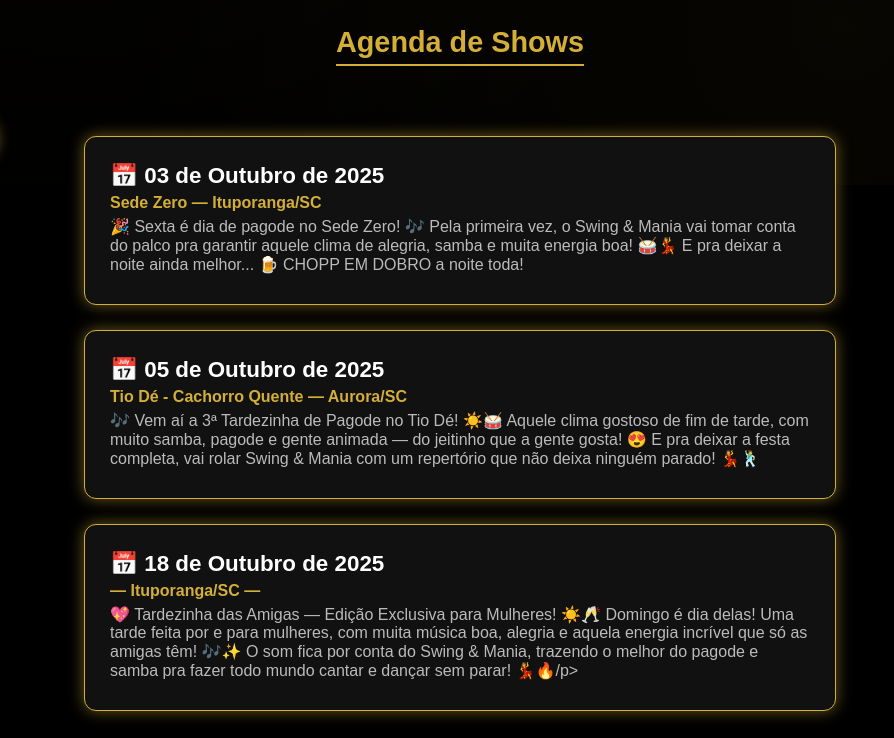
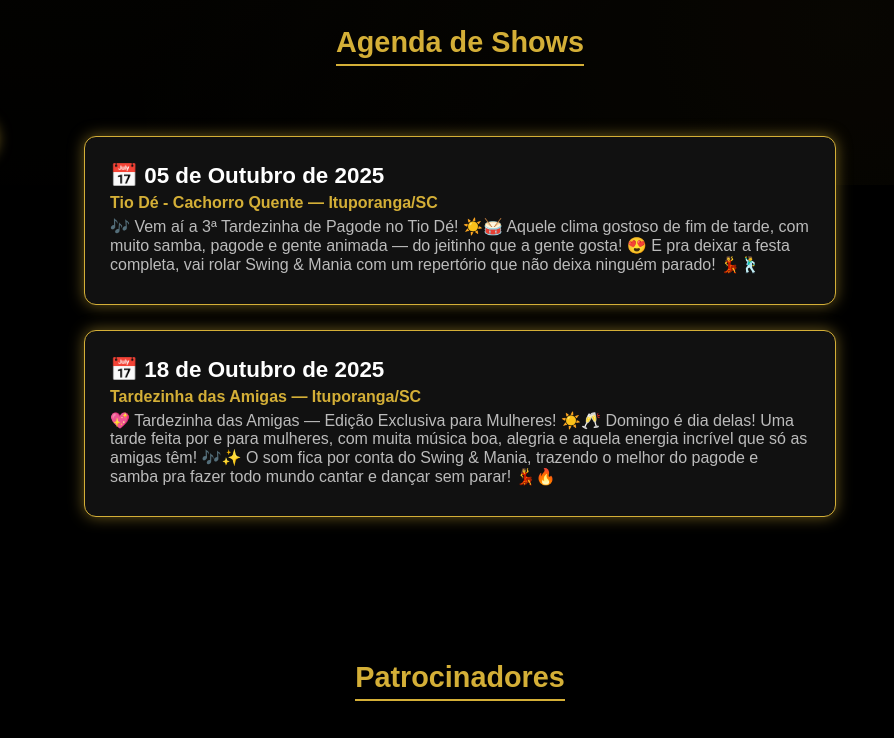
Before and after one commit to maxinsz0/Swingmania.Oficial, a plain HTML site: page index.html in a window 1280 px wide. Shown: the part 615-1353 px from the top of the page, 180-1074 px from the left. Drawn offline with Linux system fonts and the light colour scheme.

Commit message:
Update index.html

```diff
--- a/index.html
+++ b/index.html
@@ -1,3 +1,6 @@
+
+
+
 <!DOCTYPE html>
 <html lang="pt-BR">
 <head>
@@ -334,17 +337,10 @@
   <section id="agenda" class="fade-in">
     <h2>Agenda de Shows</h2>
     <div class="agenda">
-      <div class="show-card">
-        <h3>📅  03 de Outubro de 2025</h3>
-        <p class="local">Sede Zero — Ituporanga/SC</p>
-        <p>🎉 Sexta é dia de pagode no Sede Zero! 🎶
-Pela primeira vez, o Swing & Mania vai tomar conta do palco pra garantir aquele clima de alegria, samba e muita energia boa! 🥁💃
 
-E pra deixar a noite ainda melhor... 🍺 CHOPP EM DOBRO a noite toda!</p>
-      </div>
       <div class="show-card">
         <h3>📅 05 de Outubro de 2025</h3>
-        <p class="local">Tio Dé - Cachorro Quente — Aurora/SC</p>
+        <p class="local">Tio Dé - Cachorro Quente — Ituporanga/SC</p>
         <p>🎶 Vem aí a 3ª Tardezinha de Pagode no Tio Dé! ☀️🥁
 Aquele clima gostoso de fim de tarde, com muito samba, pagode e gente animada — do jeitinho que a gente gosta! 😍
 
@@ -352,11 +348,11 @@ E pra deixar a festa completa, vai rolar Swing & Mania com um repertório que n
       </div>
       <div class="show-card">
         <h3>📅 18 de Outubro de 2025</h3>
-        <p class="local"> — Ituporanga/SC —</p>
+        <p class="local"> Tardezinha das Amigas — Ituporanga/SC </p>
         <p>💖 Tardezinha das Amigas — Edição Exclusiva para Mulheres! ☀️🥂
 Domingo é dia delas! Uma tarde feita por e para mulheres, com muita música boa, alegria e aquela energia incrível que só as amigas têm! 🎶✨
 
-O som fica por conta do Swing & Mania, trazendo o melhor do pagode e samba pra fazer todo mundo cantar e dançar sem parar! 💃🔥/p>
+O som fica por conta do Swing & Mania, trazendo o melhor do pagode e samba pra fazer todo mundo cantar e dançar sem parar! 💃🔥 </p>
       </div>
     </div>
   </section>
```
